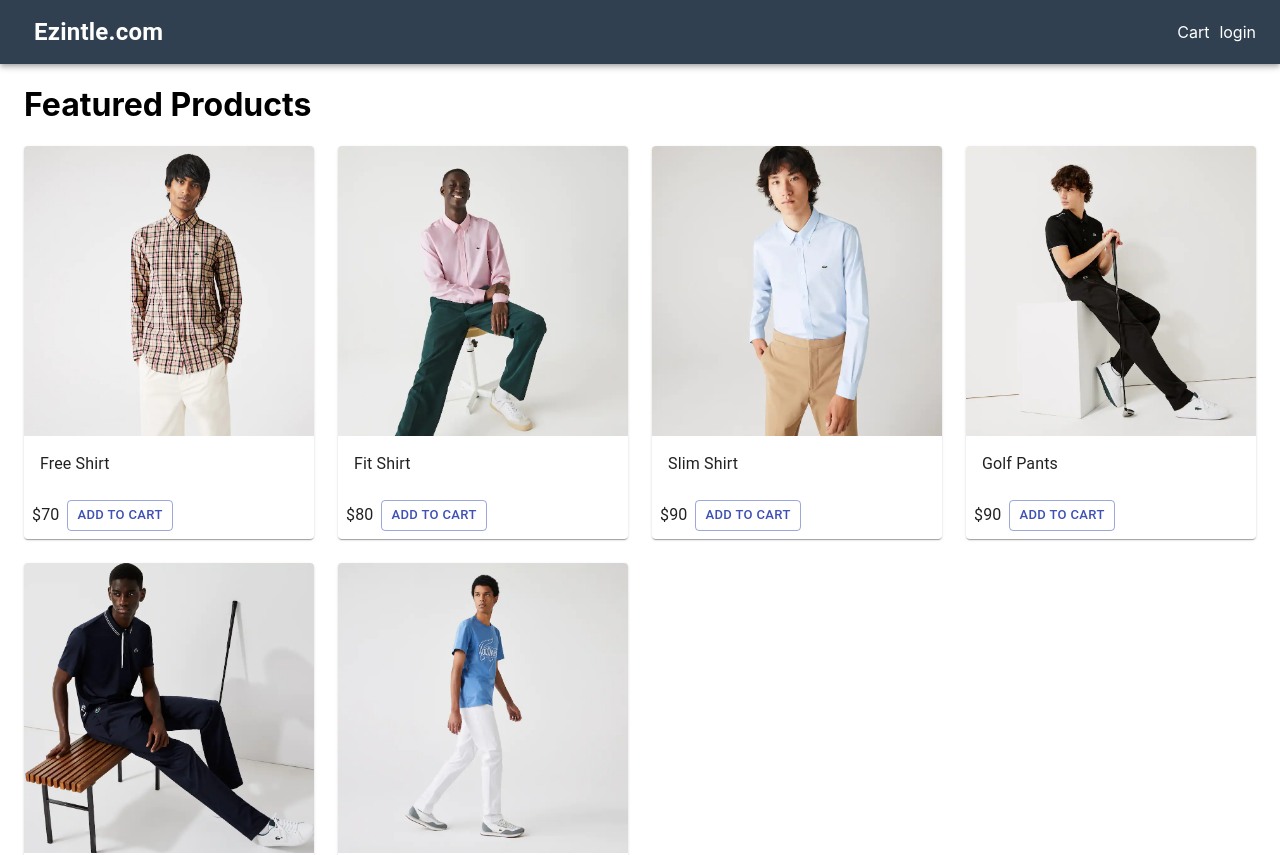
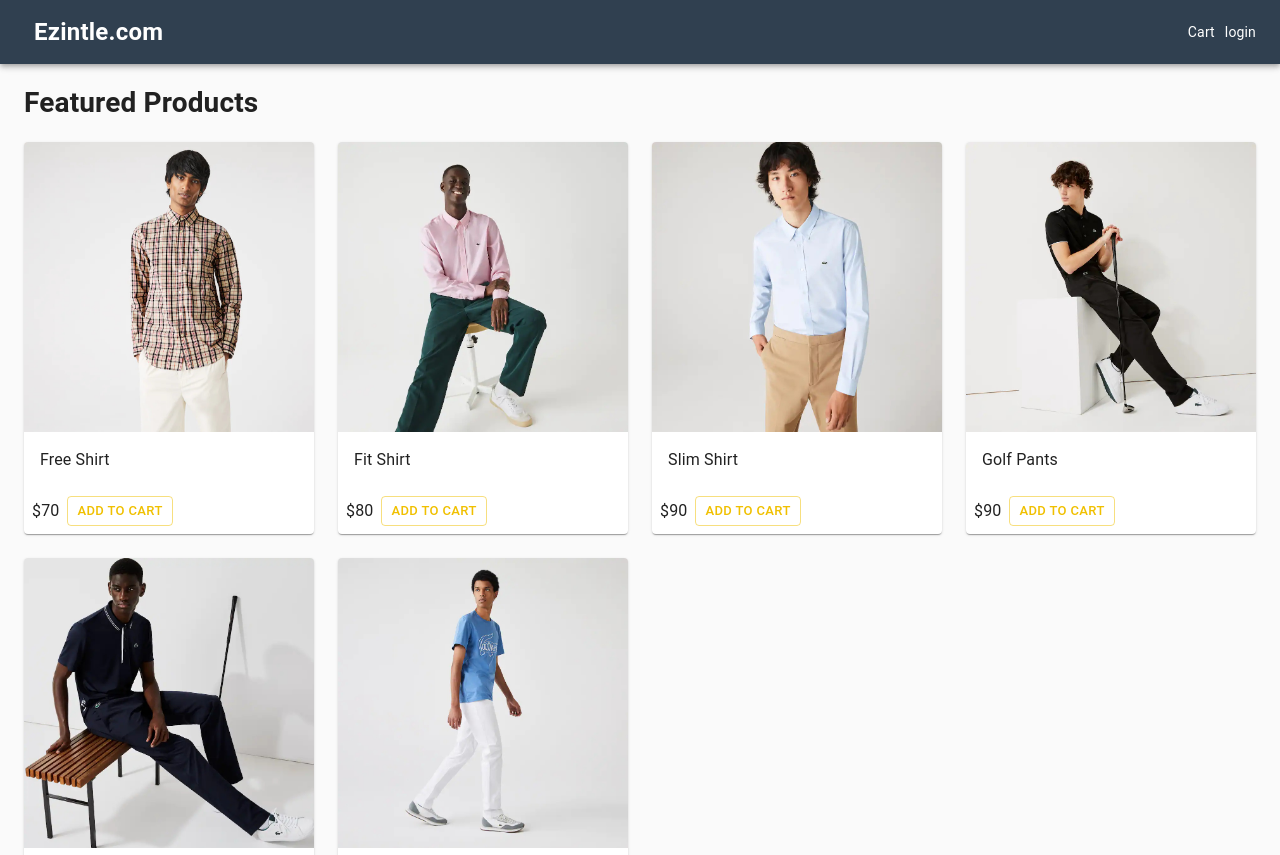
Before and after one commit to faraazhossainimran/nextjs_ecommerce, a Next.js app: page / in a window 1280 px wide. Shown: the top 855 px of the page. Built offline with nearby package versions, Linux system fonts and the light colour scheme.

Commit message:
Material Ui  ThemeProvider added

```diff
--- a/components/Layout.js
+++ b/components/Layout.js
@@ -1,8 +1,8 @@
 import {
   AppBar,
-  Container,
-  Link,
-  Toolbar,
+  Container, createMuiTheme,
+  CssBaseline,
+  Link, ThemeProvider, Toolbar,
   Typography
 } from '@material-ui/core';
 import Head from 'next/head';
@@ -11,6 +11,29 @@ import React from 'react';
 import useStyles from '../utils/styles';
 
 export default function Layout({ title, description, children }) {
+  const theme = createMuiTheme({
+    typography: {
+      h1: {
+        fontSize: '1.6rem',
+        fontWeight: 400,
+        margin: '1rem 0',
+      },
+      h2: {
+        fontSize: '1.4rem',
+        fontWeight: 400,
+        margin: '1rem 0',
+      },
+    },
+    palette: {
+      type: 'light',
+      primary: {
+        main: '#f0c000',
+      },
+      secondary: {
+        main: '#808080',
+      },
+    },
+  });
   const classes = useStyles();
   return (
     <div>
@@ -18,6 +41,8 @@ export default function Layout({ title, description, children }) {
         <title>{title ? `${title} -Ezintle.com` : 'Ezintle.com'} </title>
         {description && <meta name="description" content={description}></meta>}
       </Head>
+      <ThemeProvider theme={theme}>
+        <CssBaseline />
       <AppBar position="static" className={classes.navbar}>
         <Toolbar>
           <NextLink href="/" passHref>
@@ -38,6 +63,7 @@ export default function Layout({ title, description, children }) {
       <footer className={classes.footer}>
         <Typography>All Right Reserved. @Ecommerce</Typography>
       </footer>
+    </ThemeProvider>
     </div>
   );
 }
```
